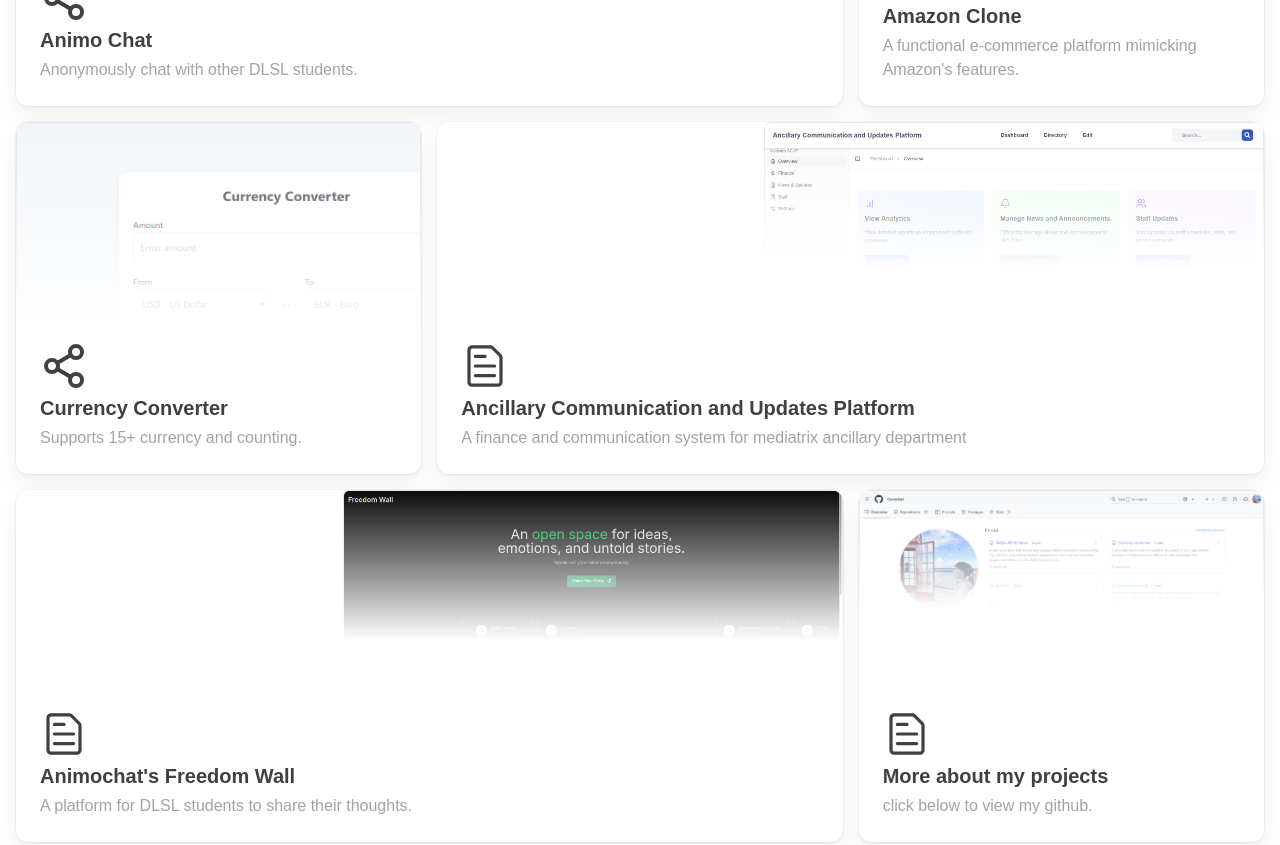
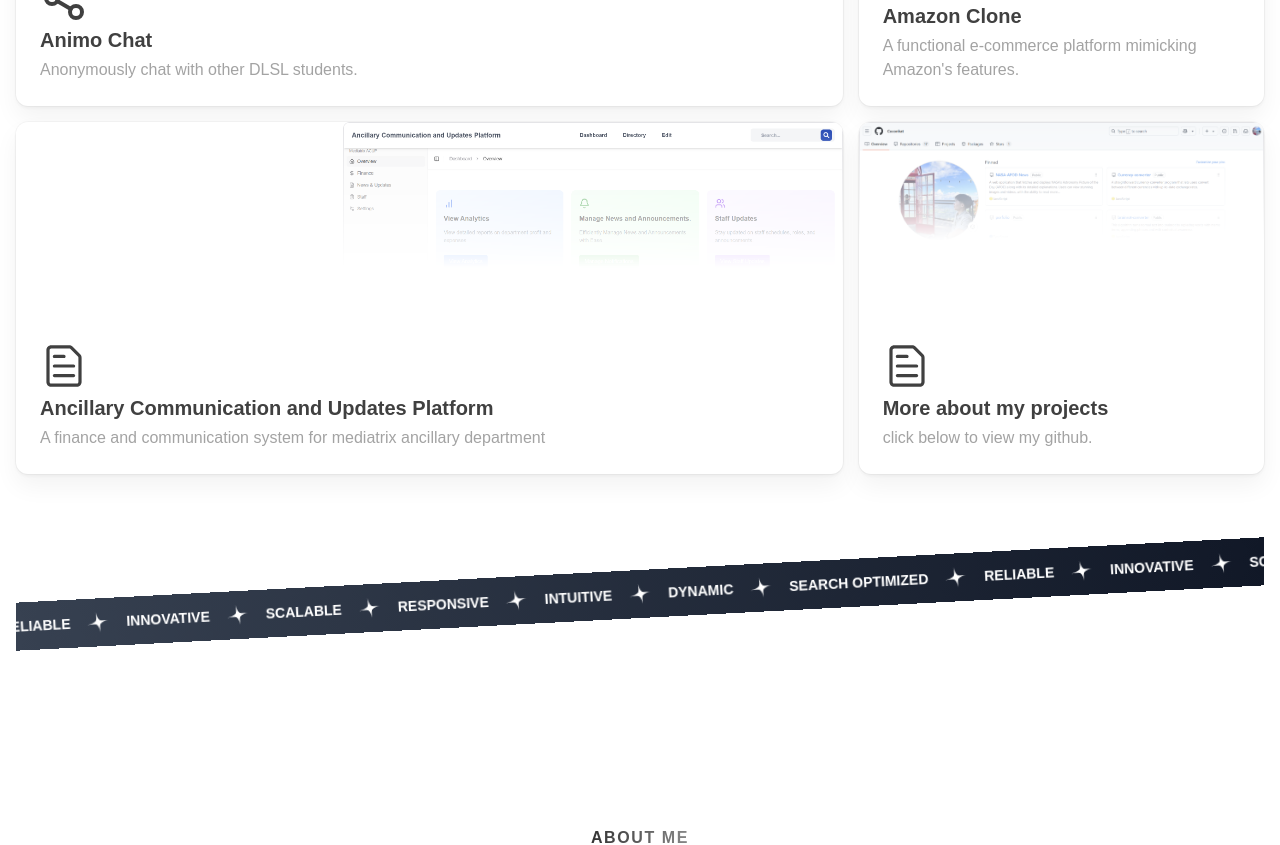
Before and after one commit to Coconhat/porfolio, a Next.js app: page / in a window 1280 px wide. Shown: the part 1560-2405 px from the top of the page. Built offline with nearby package versions, Linux system fonts and the light colour scheme; a web font is replaced by a local one.

Commit message:
feat: remove some projects

```diff
--- a/src/components/ui/BentoDemo.tsx
+++ b/src/components/ui/BentoDemo.tsx
@@ -128,23 +128,23 @@ const features = [
       />
     ),
   },
-  {
-    Icon: Share2Icon,
-    name: "Currency Converter",
-    description: "Supports 15+ currency and counting.",
-    href: "https://coconhat.github.io/Currency-converter/",
-    cta: "View site",
-    className: "col-span-3 lg:col-span-1",
-    background: (
-      <Image
-        src={currencyconverter}
-        alt="Integrations"
-        width={500}
-        height={300}
-        className="absolute right-0 top-0 origin-top rounded-md border transition-all duration-300 ease-out [mask-image:linear-gradient(to_top,transparent_40%,#000_100%)] group-hover:scale-105"
-      />
-    ),
-  },
+  // {
+  //   Icon: Share2Icon,
+  //   name: "Currency Converter",
+  //   description: "Supports 15+ currency and counting.",
+  //   href: "https://coconhat.github.io/Currency-converter/",
+  //   cta: "View site",
+  //   className: "col-span-3 lg:col-span-1",
+  //   background: (
+  //     <Image
+  //       src={currencyconverter}
+  //       alt="Integrations"
+  //       width={500}
+  //       height={300}
+  //       className="absolute right-0 top-0 origin-top rounded-md border transition-all duration-300 ease-out [mask-image:linear-gradient(to_top,transparent_40%,#000_100%)] group-hover:scale-105"
+  //     />
+  //   ),
+  // },
   {
     Icon: FileTextIcon,
     name: "Ancillary Communication and Updates Platform",
@@ -164,23 +164,23 @@ const features = [
     ),
   },
 
-  {
-    Icon: FileTextIcon,
-    name: "Animochat's Freedom Wall",
-    description: "A platform for DLSL students to share their thoughts.",
-    className: "col-span-3 lg:col-span-2",
-    href: "https://animochat.com/freedomwall",
-    cta: "View Site",
-    background: (
-      <Image
-        src={freedomwall}
-        alt="Integrations"
-        width={500}
-        height={300}
-        className="absolute right-0 top-0 origin-top rounded-md border transition-all duration-300 ease-out [mask-image:linear-gradient(to_top,transparent_40%,#000_100%)] group-hover:scale-105"
-      />
-    ),
-  },
+  // {
+  //   Icon: FileTextIcon,
+  //   name: "Animochat's Freedom Wall",
+  //   description: "A platform for DLSL students to share their thoughts.",
+  //   className: "col-span-3 lg:col-span-2",
+  //   href: "https://animochat.com/freedomwall",
+  //   cta: "View Site",
+  //   background: (
+  //     <Image
+  //       src={freedomwall}
+  //       alt="Integrations"
+  //       width={500}
+  //       height={300}
+  //       className="absolute right-0 top-0 origin-top rounded-md border transition-all duration-300 ease-out [mask-image:linear-gradient(to_top,transparent_40%,#000_100%)] group-hover:scale-105"
+  //     />
+  //   ),
+  // },
   {
     Icon: FileTextIcon,
     name: "More about my projects",
```
